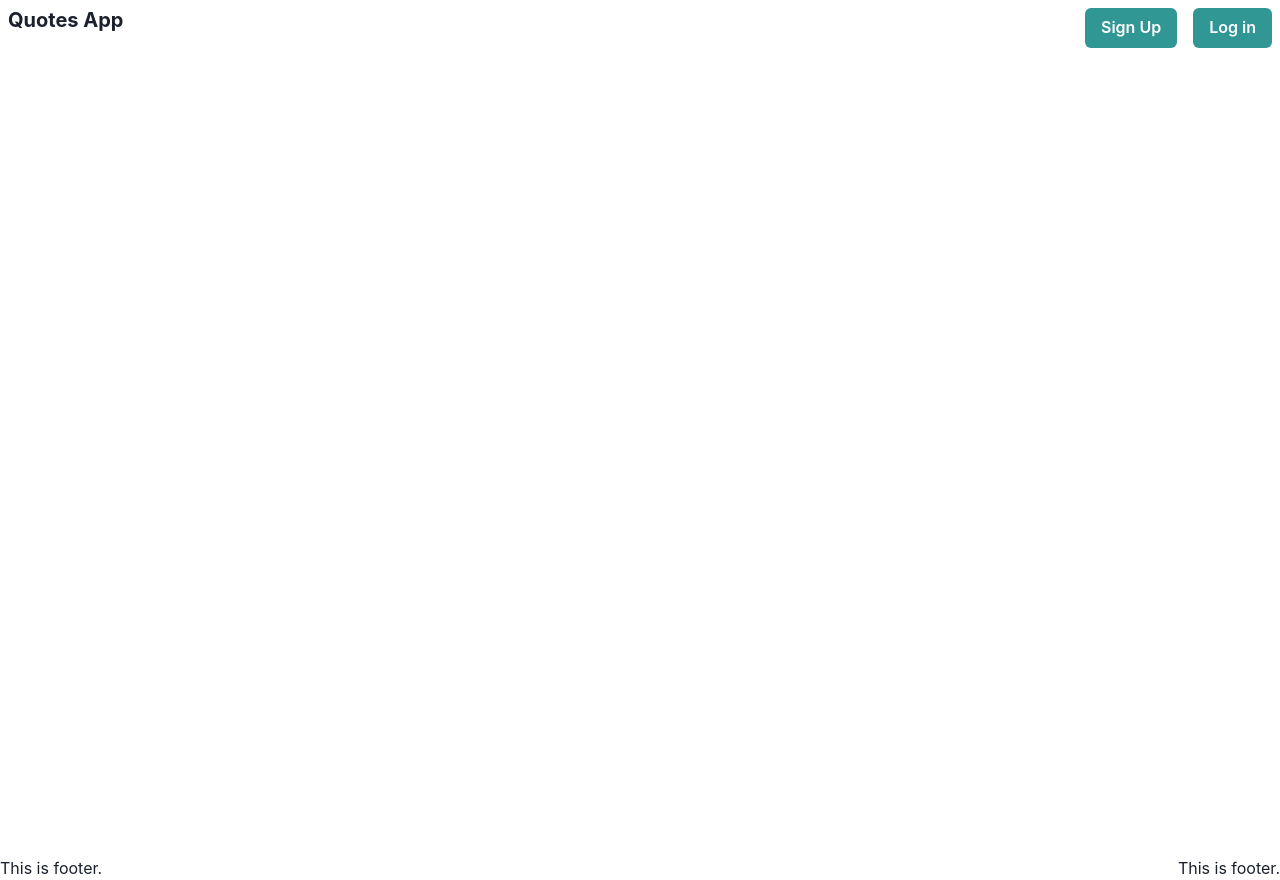
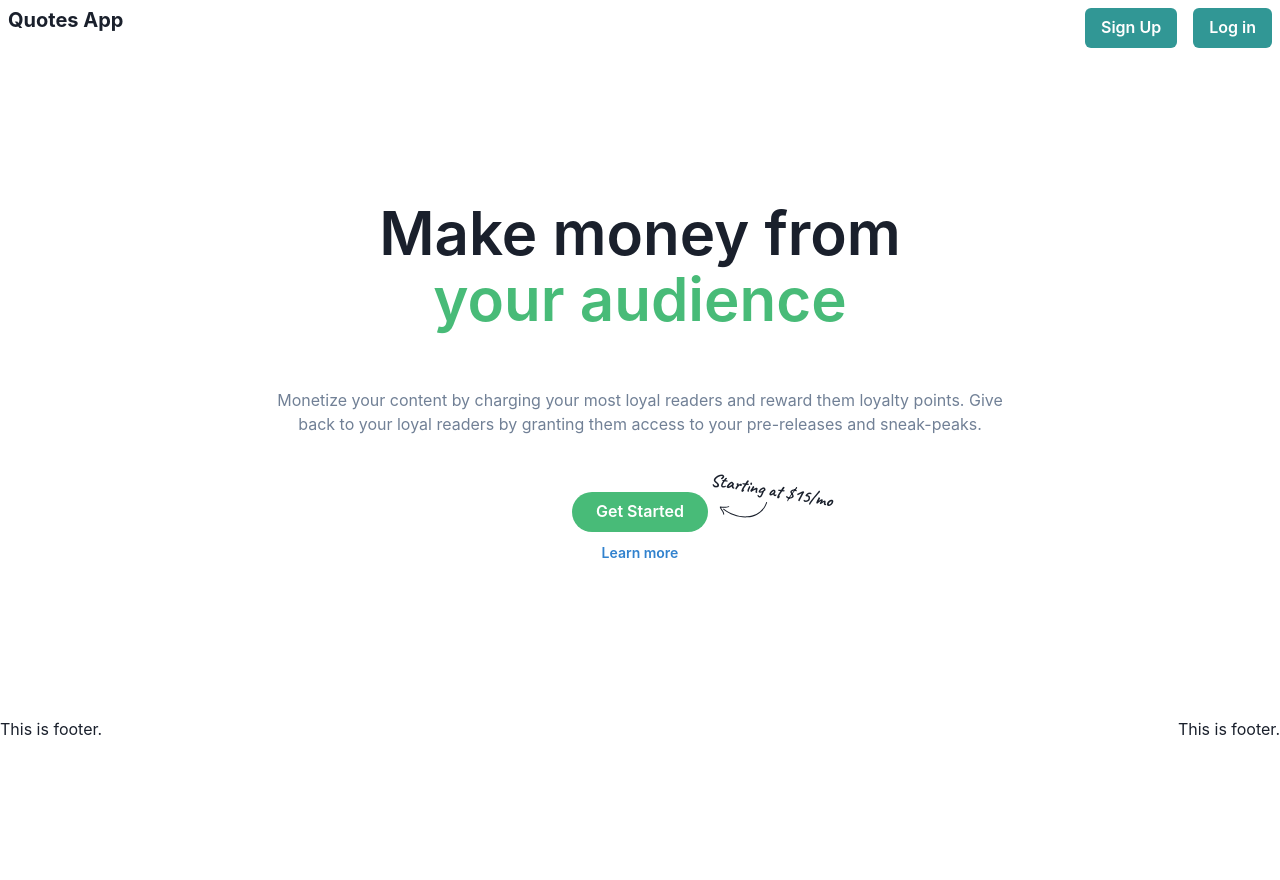
Before and after one commit to umair-khanzada/quotes-lover, a Next.js app: page / in a window 1280 px wide. After the commit the page ends 800 px from the top, so only its background shows below. Built offline with nearby package versions, Linux system fonts and the light colour scheme.

Commit message:
listing-quotes

```diff
--- a/components/Layout/index.jsx
+++ b/components/Layout/index.jsx
@@ -1,15 +1,17 @@
 import { useRouter } from "next/dist/client/router";
 import Footer from "../Footer";
 import Header from "../Header";
+
+import { Box } from "@chakra-ui/react";
 
 export default function Layout({ children }) {
     const { pathname } = useRouter();
 
     return (
-        <>
+        <Box>
             {pathname !== "/auth/forget-password" ? <Header /> : null}
             {children}
             <Footer />
-        </>
+        </Box>
     )
 }
--- a/pages/index.js
+++ b/pages/index.js
@@ -1,14 +1,116 @@
-import Head from 'next/head'
-import styles from '../styles/Home.module.css'
+import Head from 'next/head';
+import { useRouter } from 'next/router'
+import {
+  Box,
+  Heading,
+  Container,
+  Text,
+  Button,
+  Stack,
+  Icon,
+  useColorModeValue,
+  createIcon,
+} from '@chakra-ui/react';
+import styles from '../styles/Home.module.css';
 
 export default function Home() {
+  const router = useRouter();
+  // return (
+  //   <div className={styles.container}>
+  //     <Head>
+  //       <title>Quotes App</title>
+  //       <meta name="description" content="Generated by create next app" />
+  //       <link rel="icon" href="/favicon.ico" />
+  //     </Head>
+  //   </div >
+  // );
+  const onClickGetStartHandler = () => {
+    router.push('/quotes')
+  }
   return (
-    <div className={styles.container}>
+    <>
       <Head>
-        <title>Quotes App</title>
-        <meta name="description" content="Generated by create next app" />
-        <link rel="icon" href="/favicon.ico" />
+        <link
+          href="https://fonts.googleapis.com/css2?family=Caveat:wght@700&display=swap"
+          rel="stylesheet"
+        />
       </Head>
-    </div >
-  )
+
+      <Container maxW={'3xl'}>
+        <Stack
+          as={Box}
+          textAlign={'center'}
+          spacing={{ base: 8, md: 14 }}
+          py={{ base: 20, md: 36 }}>
+          <Heading
+            fontWeight={600}
+            fontSize={{ base: '2xl', sm: '4xl', md: '6xl' }}
+            lineHeight={'110%'}>
+            Make money from <br />
+            <Text as={'span'} color={'green.400'}>
+              your audience
+            </Text>
+          </Heading>
+          <Text color={'gray.500'}>
+            Monetize your content by charging your most loyal readers and reward
+            them loyalty points. Give back to your loyal readers by granting
+            them access to your pre-releases and sneak-peaks.
+          </Text>
+          <Stack
+            direction={'column'}
+            spacing={3}
+            align={'center'}
+            alignSelf={'center'}
+            position={'relative'}>
+            <Button
+              colorScheme={'green'}
+              bg={'green.400'}
+              rounded={'full'}
+              onClick={onClickGetStartHandler}
+              px={6}
+              _hover={{
+                bg: 'green.500',
+              }}>
+              Get Started
+            </Button>
+            <Button variant={'link'} colorScheme={'blue'} size={'sm'}>
+              Learn more
+            </Button>
+            <Box>
+              <Icon
+                as={Arrow}
+                color={useColorModeValue('gray.800', 'gray.300')}
+                w={71}
+                position={'absolute'}
+                right={-71}
+                top={'10px'}
+              />
+              <Text
+                fontSize={'lg'}
+                fontFamily={'Caveat'}
+                position={'absolute'}
+                right={'-125px'}
+                top={'-15px'}
+                transform={'rotate(10deg)'}>
+                Starting at $15/mo
+              </Text>
+            </Box>
+          </Stack>
+        </Stack>
+      </Container>
+    </>
+  );
 }
+
+const Arrow = createIcon({
+  displayName: 'Arrow',
+  viewBox: '0 0 72 24',
+  path: (
+    <path
+      fillRule="evenodd"
+      clipRule="evenodd"
+      d="M0.600904 7.08166C0.764293 6.8879 1.01492 6.79004 1.26654 6.82177C2.83216 7.01918 5.20326 7.24581 7.54543 7.23964C9.92491 7.23338 12.1351 6.98464 13.4704 6.32142C13.84 6.13785 14.2885 6.28805 14.4722 6.65692C14.6559 7.02578 14.5052 7.47362 14.1356 7.6572C12.4625 8.48822 9.94063 8.72541 7.54852 8.7317C5.67514 8.73663 3.79547 8.5985 2.29921 8.44247C2.80955 9.59638 3.50943 10.6396 4.24665 11.7384C4.39435 11.9585 4.54354 12.1809 4.69301 12.4068C5.79543 14.0733 6.88128 15.8995 7.1179 18.2636C7.15893 18.6735 6.85928 19.0393 6.4486 19.0805C6.03792 19.1217 5.67174 18.8227 5.6307 18.4128C5.43271 16.4346 4.52957 14.868 3.4457 13.2296C3.3058 13.0181 3.16221 12.8046 3.01684 12.5885C2.05899 11.1646 1.02372 9.62564 0.457909 7.78069C0.383671 7.53862 0.437515 7.27541 0.600904 7.08166ZM5.52039 10.2248C5.77662 9.90161 6.24663 9.84687 6.57018 10.1025C16.4834 17.9344 29.9158 22.4064 42.0781 21.4773C54.1988 20.5514 65.0339 14.2748 69.9746 0.584299C70.1145 0.196597 70.5427 -0.0046455 70.931 0.134813C71.3193 0.274276 71.5206 0.70162 71.3807 1.08932C66.2105 15.4159 54.8056 22.0014 42.1913 22.965C29.6185 23.9254 15.8207 19.3142 5.64226 11.2727C5.31871 11.0171 5.26415 10.5479 5.52039 10.2248Z"
+      fill="currentColor"
+    />
+  ),
+});
```
Also changed, not shown: components/Quote/index.jsx (added, +36 -0 lines), pages/home/index.js (deleted, +0 -16 lines), pages/quotes/index.js (added, +23 -0 lines).
